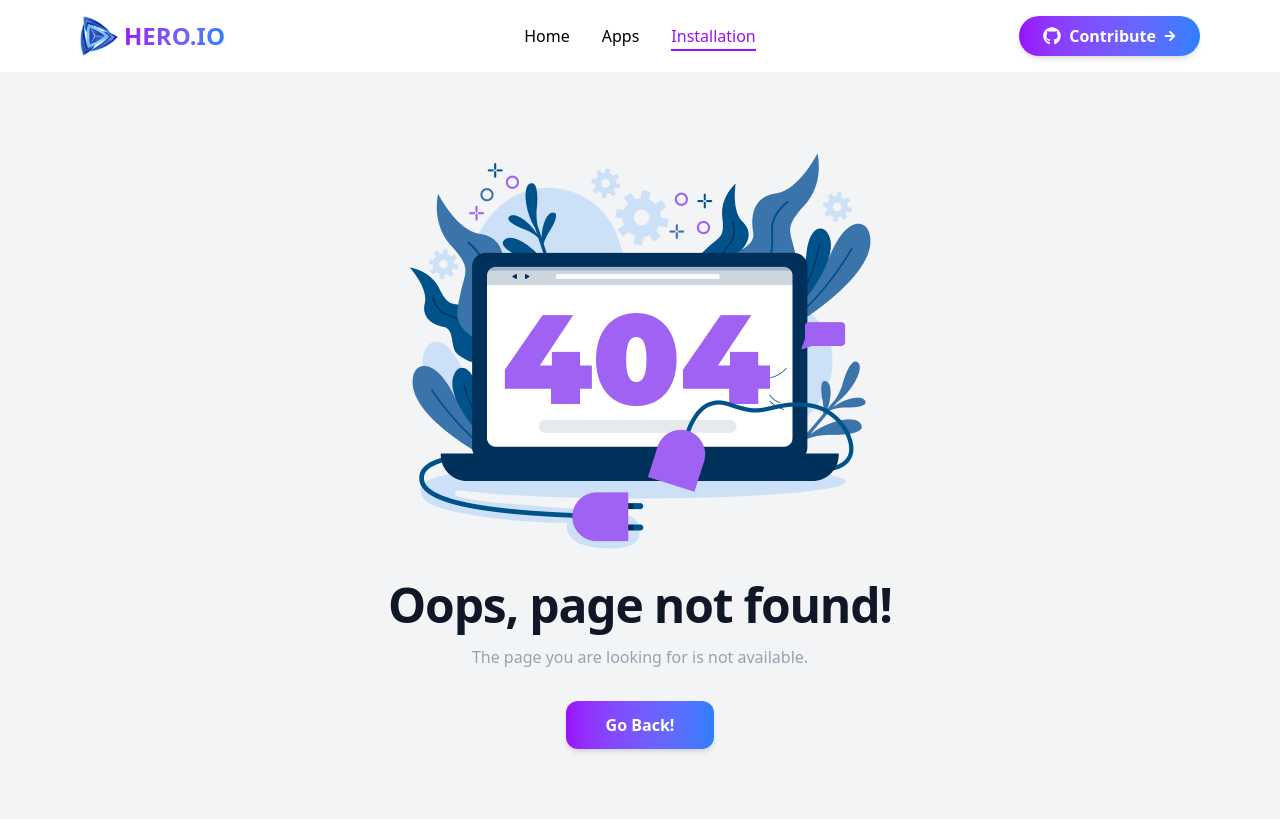
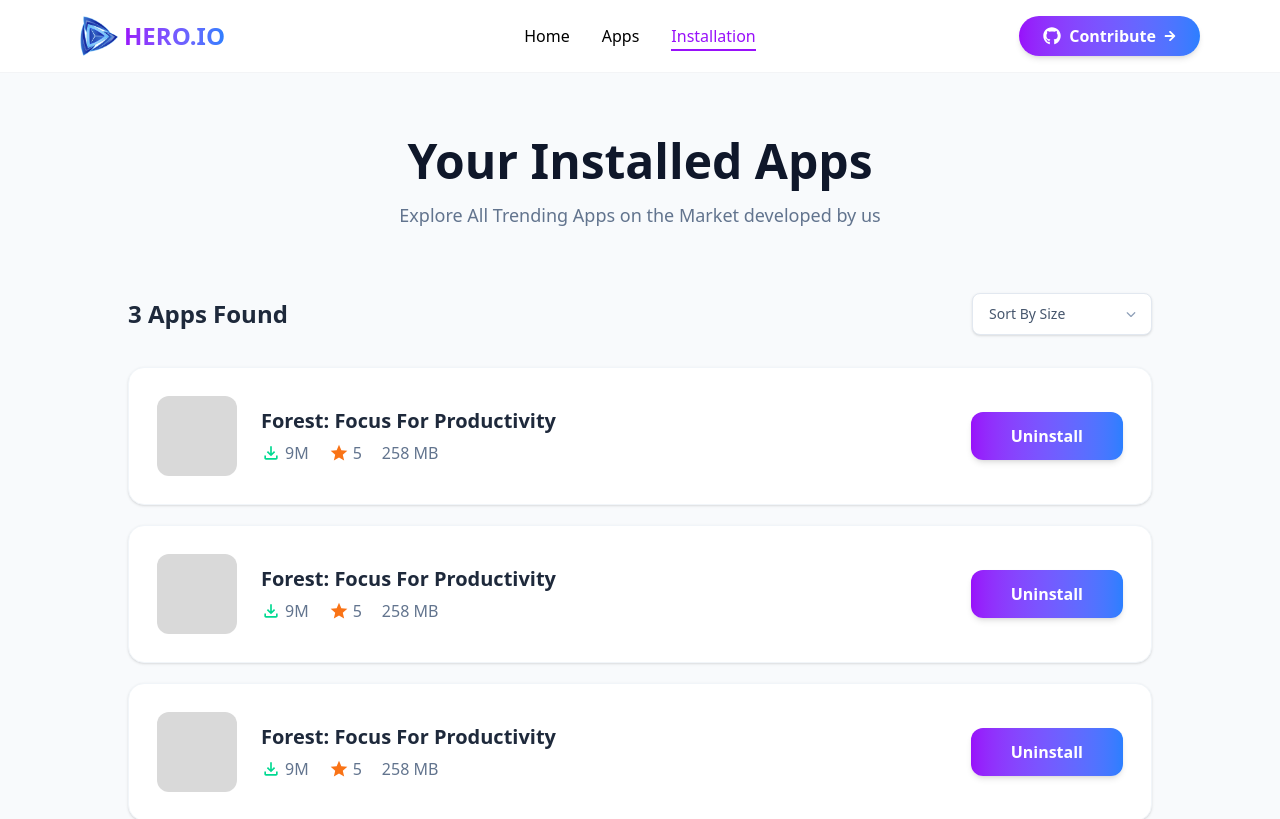
Before and after one commit to ziaulhoquepatwary/Hero-IO, a React (Vite) app: page /installation in a window 1280 px wide. Before the commit this address had no page. Shown: the top 819 px of the page. Built offline with nearby package versions, Linux system fonts and the light colour scheme.

Commit message:
InstalledApps ‍section design done

```diff
--- /dev/null
+++ b/src/page/installed-apps/InstalledApps.jsx
@@ -0,0 +1,98 @@
+import React from 'react';
+// Importing icons from React Icons (Material Design and Font Awesome)
+import { MdOutlineFileDownload, MdStar } from "react-icons/md";
+import { FaChevronDown } from "react-icons/fa6";
+
+const InstalledApps = () => {
+    const apps = [
+        { id: 1, name: 'Forest: Focus For Productivity', downloads: '9M', rating: '5', size: '258 MB' },
+        { id: 2, name: 'Forest: Focus For Productivity', downloads: '9M', rating: '5', size: '258 MB' },
+        { id: 3, name: 'Forest: Focus For Productivity', downloads: '9M', rating: '5', size: '258 MB' },
+    ];
+
+    return (
+        <div className="bg-[#F8FAFC] py-16 px-4">
+            <div className="max-w-5xl mx-auto">
+
+                {/* Header Section */}
+                <header className="text-center mb-16">
+                    <h1 className="text-4xl md:text-5xl font-bold text-[#0F172A] mb-4">
+                        Your Installed Apps
+                    </h1>
+                    <p className="text-slate-500 text-lg">
+                        Explore All Trending Apps on the Market developed by us
+                    </p>
+                </header>
+
+                {/* Filter Section */}
+                <div className="flex flex-col sm:flex-row justify-between items-start sm:items-center mb-8 gap-4">
+                    <h2 className="text-2xl font-bold text-[#1E293B]">
+                        {apps.length} Apps Found
+                    </h2>
+
+                    <div className="relative inline-block w-full sm:w-auto min-w-[180px]">
+                        {/* Select Input Field */}
+                        <select
+                            className="appearance-none w-full bg-white border border-slate-200 text-slate-600 text-sm font-medium py-2.5 px-4 pr-10 rounded-lg shadow-sm focus:outline-none focus:ring-2 focus:ring-[#00D991]/20 focus:border-purple-600 transition-all cursor-pointer"
+                            defaultValue="sort-by-size"
+                        >
+                            <option value="sort-by-size">Sort By Size</option>
+                            <option value="newest">Newest First</option>
+                            <option value="alphabetical">Alphabetical (A-Z)</option>
+                            <option value="top-rated">Top Rated</option>
+                        </select>
+
+                        {/* Custom Arrow Icon (Absolute position) */}
+                        <div className="absolute inset-y-0 right-0 flex items-center pr-4 pointer-events-none">
+                            <FaChevronDown className="text-[10px] text-slate-400" />
+                        </div>
+                    </div>
+                </div>
+
+                {/* App List Container */}
+                <div className="flex flex-col gap-5">
+                    {apps.map((app) => (
+                        <div
+                            key={app.id}
+                            className="group bg-white p-5 md:p-7 rounded-2xl border border-slate-100 shadow-sm hover:shadow-md transition-shadow flex flex-col md:flex-row items-center gap-6"
+                        >
+                            {/* App Icon (Placeholder) */}
+                            <div className="w-20 h-20 bg-[#D9D9D9] rounded-xl flex-shrink-0" />
+
+                            {/* App Content */}
+                            <div className="flex-grow text-center md:text-left">
+                                <h3 className="text-xl font-bold text-[#1E293B] mb-2 leading-tight">
+                                    {app.name}
+                                </h3>
+
+                                <div className="flex flex-wrap justify-center md:justify-start items-center gap-5 text-slate-500 font-medium">
+                                    <div className="flex items-center gap-1">
+                                        <MdOutlineFileDownload className="text-xl text-[#00D991]" />
+                                        <span>{app.downloads}</span>
+                                    </div>
+                                    <div className="flex items-center gap-1">
+                                        <MdStar className="text-xl text-[#F97316]" />
+                                        <span>{app.rating}</span>
+                                    </div>
+                                    <div className="flex items-center gap-1">
+                                        <span>{app.size}</span>
+                                    </div>
+                                </div>
+                            </div>
+
+                            {/* Action Button */}
+                            <div className="w-full md:w-auto">
+                                <button className="bg-gradient-to-r from-purple-600 to-blue-500 text-white font-semibold px-10 py-3 rounded-xl shadow-md cursor-pointer transition-all duration-300 ease-in-out hover:opacity-90 hover:scale-105 hover:shadow-lg active:scale-95 active:shadow-inner">
+                                    Uninstall
+                                </button>
+                            </div>
+                        </div>
+                    ))}
+                </div>
+
+            </div>
+        </div>
+    );
+};
+
+export default InstalledApps;
--- a/src/router/Router.jsx
+++ b/src/router/Router.jsx
@@ -2,6 +2,7 @@ import { createBrowserRouter } from "react-router-dom";
 import RootLayout from "../layout/RootLayout";
 import Home from "../page/home-page/Home";
 import Error404 from "../components/Error404";
+import InstalledApps from "../page/installed-apps/InstalledApps";
 
 const router = createBrowserRouter([
     {
@@ -13,6 +14,10 @@ const router = createBrowserRouter([
                 Component: Home
             },
             {
+                path: "installation",
+                Component: InstalledApps
+            },
+            {
                 path: '*',
                 Component: Error404
             },
```
